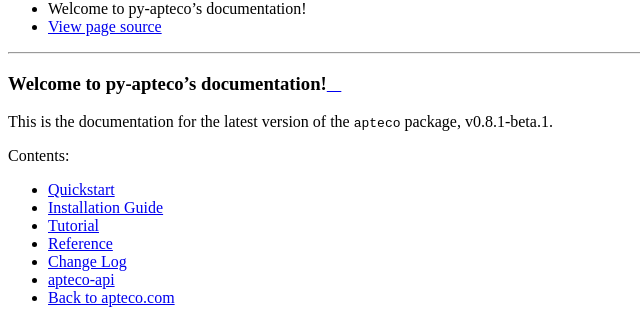
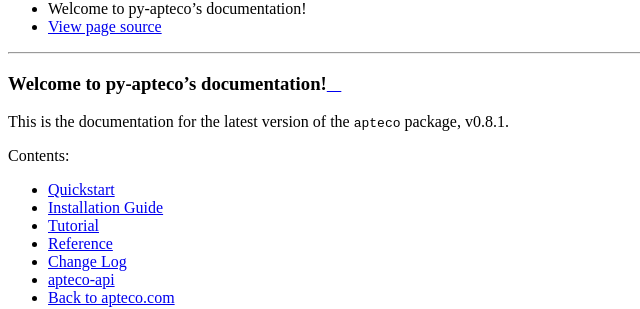
Before and after one commit to Apteco/py-apteco, a Sphinx documentation site: the page built from docs/source/index.rst, in a window 1280 px wide. Shown: the part 291-600 px from the top of the page, without its empty margins (0-640 px from the left). Built offline with Sphinx 7.4.7 and the Read the Docs theme 2.0.0, drawn with Linux system fonts in a browser that asks for light colours.

Commit message:
Bump version: 0.8.1-beta.1 → 0.8.1. [AB#7123]

```diff
--- a/docs/source/conf.py
+++ b/docs/source/conf.py
@@ -26,7 +26,7 @@
 # The short X.Y version
 version = ''
 # The full version, including alpha/beta/rc tags
-release = '0.8.1-beta.1'
+release = '0.8.1'
 
 
 # -- General configuration ---------------------------------------------------
--- a/docs/source/index.rst
+++ b/docs/source/index.rst
@@ -6,7 +6,7 @@
 Welcome to py-apteco's documentation!
 =====================================
 
-This is the documentation for the latest version of the ``apteco`` package, v0.8.1-beta.1.
+This is the documentation for the latest version of the ``apteco`` package, v0.8.1.
 
 .. toctree::
    :maxdepth: 1
--- a/docs/source/install.rst
+++ b/docs/source/install.rst
@@ -137,7 +137,7 @@
 
     >>> import apteco
     >>> print(apteco.__version__)
-    0.8.1-beta.1
+    0.8.1
 
 If everything is working as expected,
 this should print the version of py-apteco you have installed.
--- a/pyproject.toml
+++ b/pyproject.toml
@@ -1,6 +1,6 @@
 [tool.poetry]
 name = "apteco"
-version = "0.8.1-beta.1"
+version = "0.8.1"
 description = "A Python package for interacting with Apteco Marketing Suite resources via the Apteco API."
 authors = ["Apteco Ltd <support@apteco.com>"]
 license = "Apache-2.0"
--- a/src/apteco/__init__.py
+++ b/src/apteco/__init__.py
@@ -1,4 +1,4 @@
-__version__ = "0.8.1-beta.1"
+__version__ = "0.8.1"
 
 __all__ = ["login", "login_with_password", "Session", "DataGrid", "Cube"]
 
```
Also changed, not shown: .bumpversion.cfg, 1 other file.
